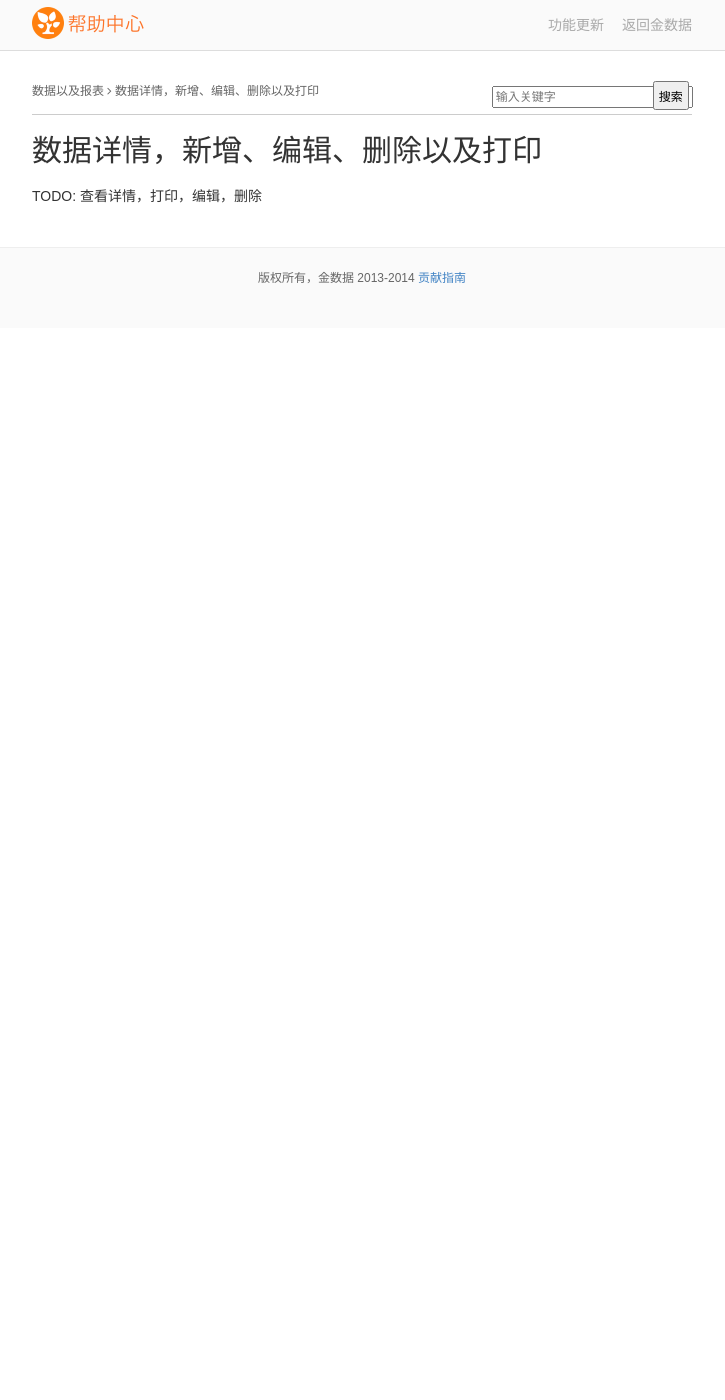
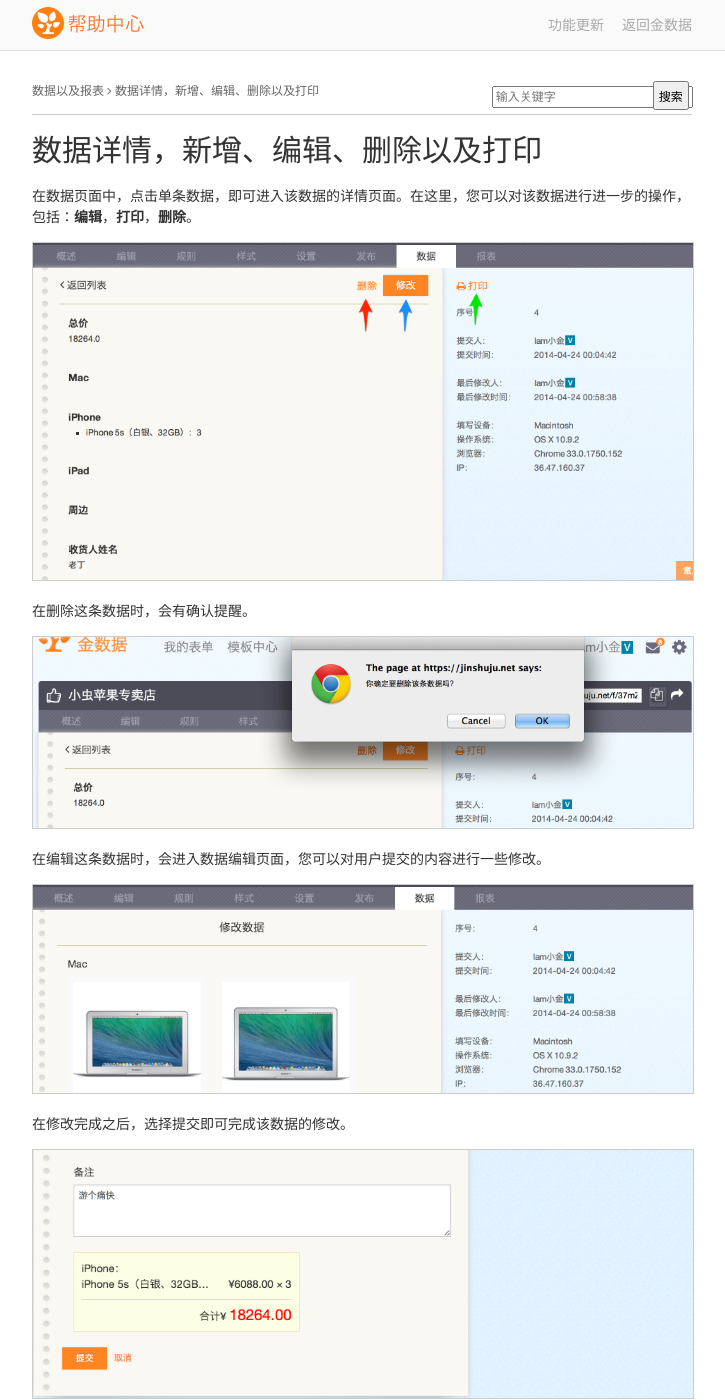
Before and after one commit to jinshuju/help.jinshuju.net, a Jekyll site: the page built from _posts/2014-2-7-data-operations.md, in a window 1280 px wide and 1400 px high. Shown: the whole window, without its empty margins (278-1003 px from the left). Built offline with Jekyll 4.4.1, drawn with Linux system fonts in a browser that asks for light colours; Markdown is read by kramdown in place of the engine named in the settings; some of the changed text lies outside the part shown.

Commit message:
完成 数据详情，新增 编辑 删除 及 打印

```diff
--- a/_posts/2014-2-7-data-operations.md
+++ b/_posts/2014-2-7-data-operations.md
@@ -3,9 +3,28 @@
 title:  "数据详情，新增、编辑、删除以及打印"
 date:   2014-03-24 12:12:12
 category: data
-tags: todo L
-
-author: roamin9
 ---
 
-TODO: 查看详情，打印，编辑，删除
+在数据页面中，点击单条数据，即可进入该数据的详情页面。在这里，您可以对该数据进行进一步的操作，包括：**编辑**，**打印**，**删除**。
+
+![index](/images/data-operations-index.png)
+
+在删除这条数据时，会有确认提醒。
+
+![delete](/images/data-operations-delete.png)
+
+在编辑这条数据时，会进入数据编辑页面，您可以对用户提交的内容进行一些修改。
+
+![edit_1](/images/data-operations-edit_1.png)
+
+在修改完成之后，选择提交即可完成该数据的修改。
+
+![edit_2](/images/data-operations-edit_2.png)
+
+如果有需要的话，您还可以手动对该表单添加一些数据。
+
+![add_1](/images/data-operations-add_1.png)
+
+添加数据的页面和编辑数据的页面类似，添加完成后，提交即可。
+
+![add_2](/images/data-operations-add_2.png)
```
Also changed, not shown: images/data-operations-add_1.png (added), images/data-operations-add_2.png (added), images/data-operations-delete.png (added), images/data-operations-edit_1.png (added), images/data-operations-edit_2.png (added), images/data-operations-index.png (added).
